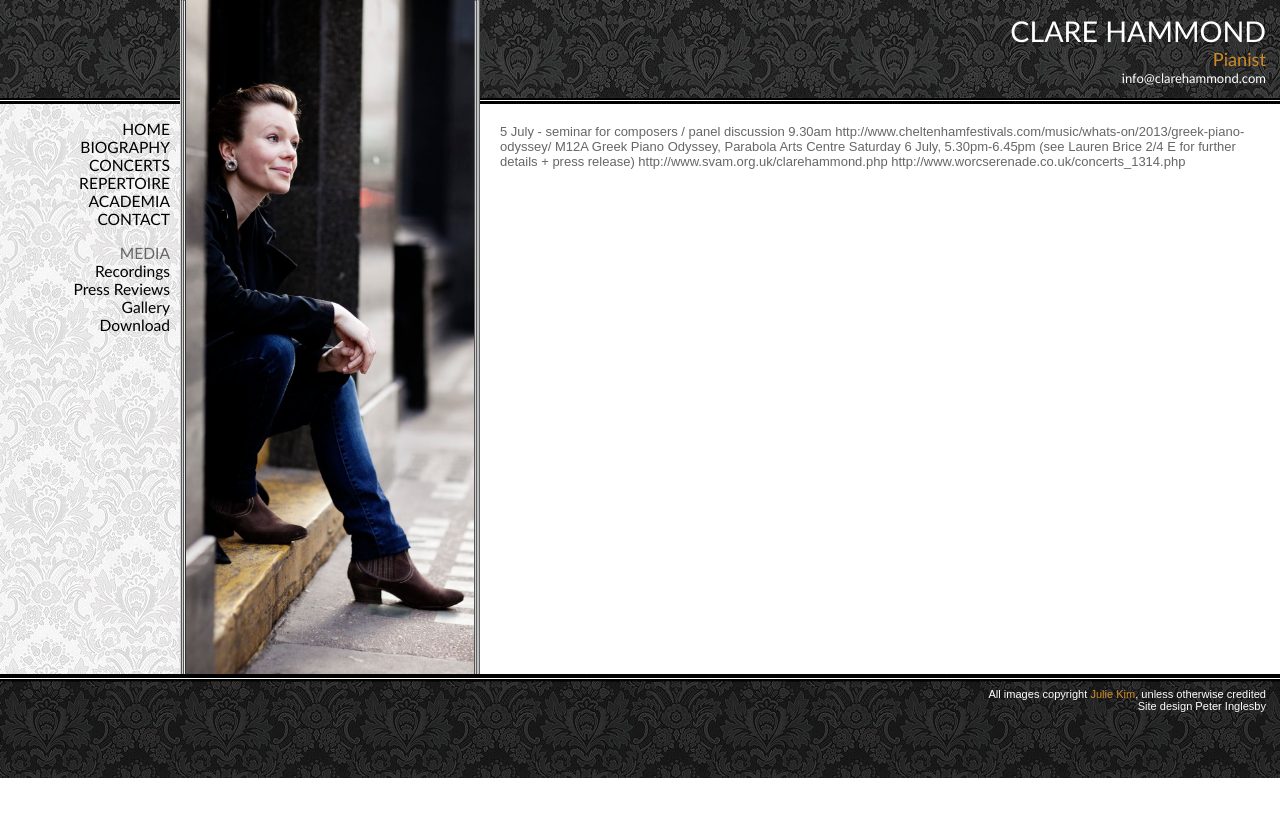
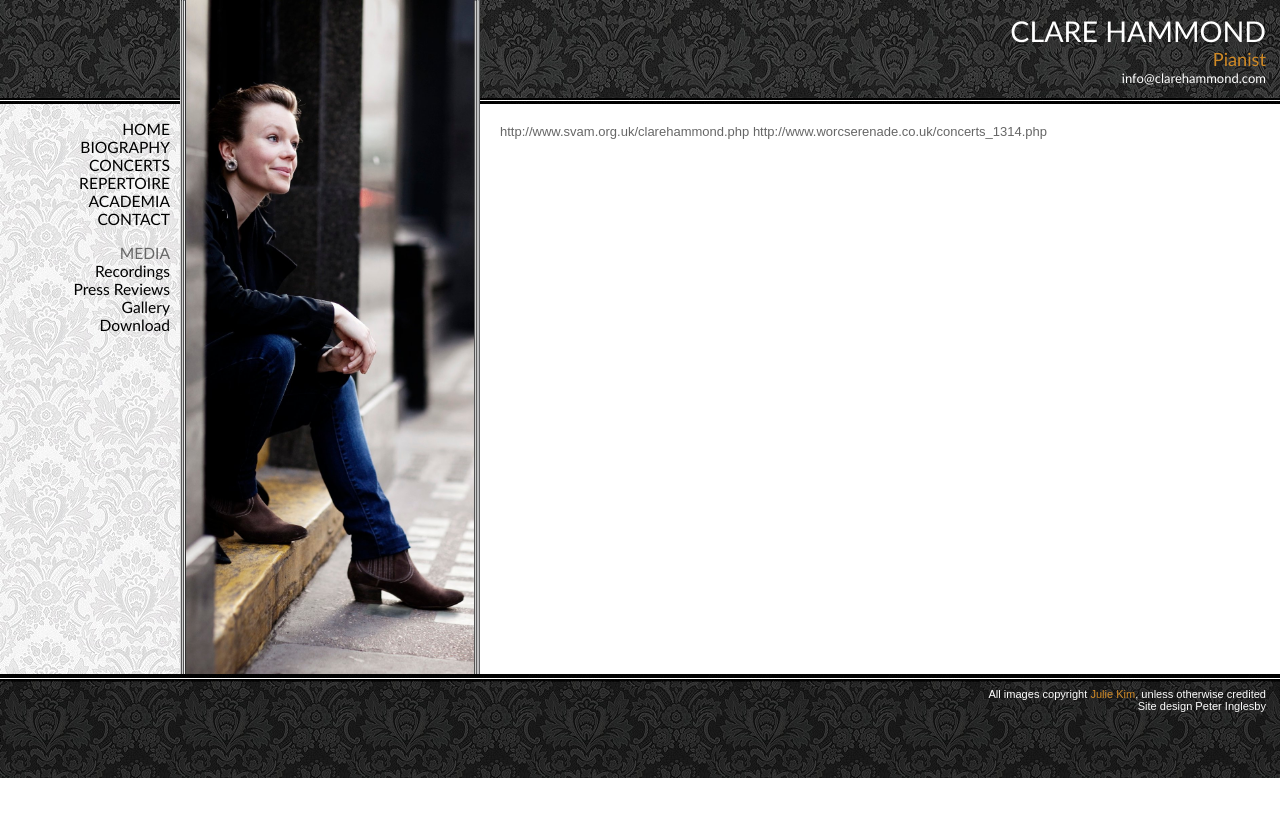
Before and after one commit to hammonc/clarehammond.com, a Jekyll site: the page built from concerts-to-add.html, in a window 1280 px wide. Shown: the top 817 px of the page. Built offline with Jekyll 4.4.1, drawn with Linux system fonts in a browser that asks for light colours.

Commit message:
concerts update

```diff
--- a/concerts-to-add.html
+++ b/concerts-to-add.html
@@ -4,12 +4,5 @@ image: concerts.jpg
 ---
 
 
-
-5 July - seminar for composers / panel discussion 9.30am
-http://www.cheltenhamfestivals.com/music/whats-on/2013/greek-piano-odyssey/
-M12A Greek Piano Odyssey, Parabola Arts Centre
-Saturday 6 July, 5.30pm-6.45pm (see Lauren Brice 2/4 E for further details + press release)
-
-
 http://www.svam.org.uk/clarehammond.php
 http://www.worcserenade.co.uk/concerts_1314.php
```
Also changed, not shown: concerts.html (+33 -0 lines).
